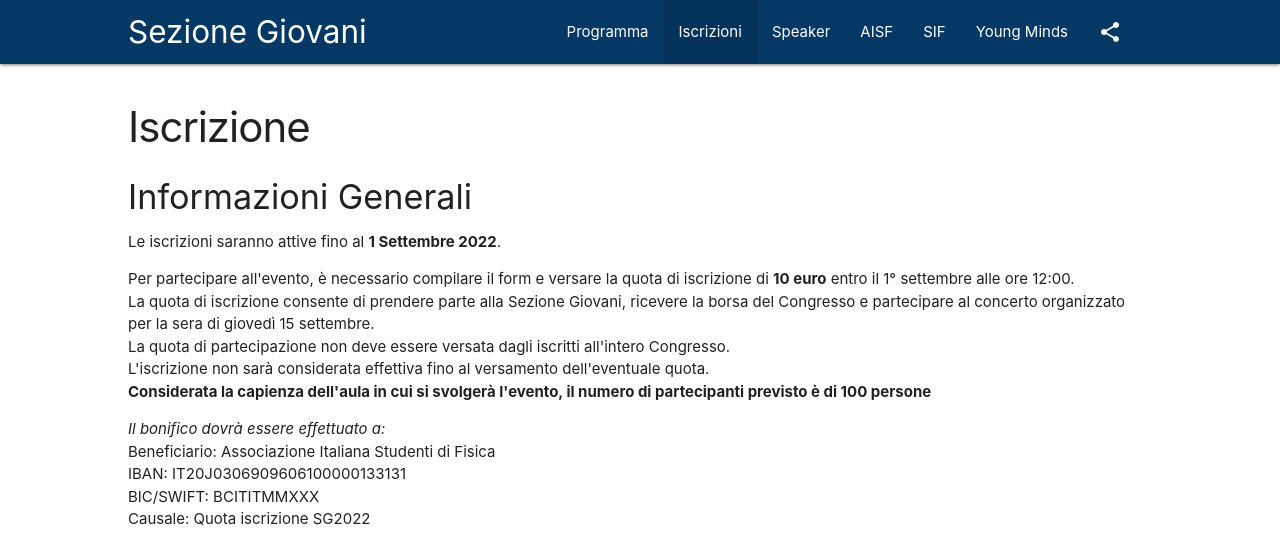
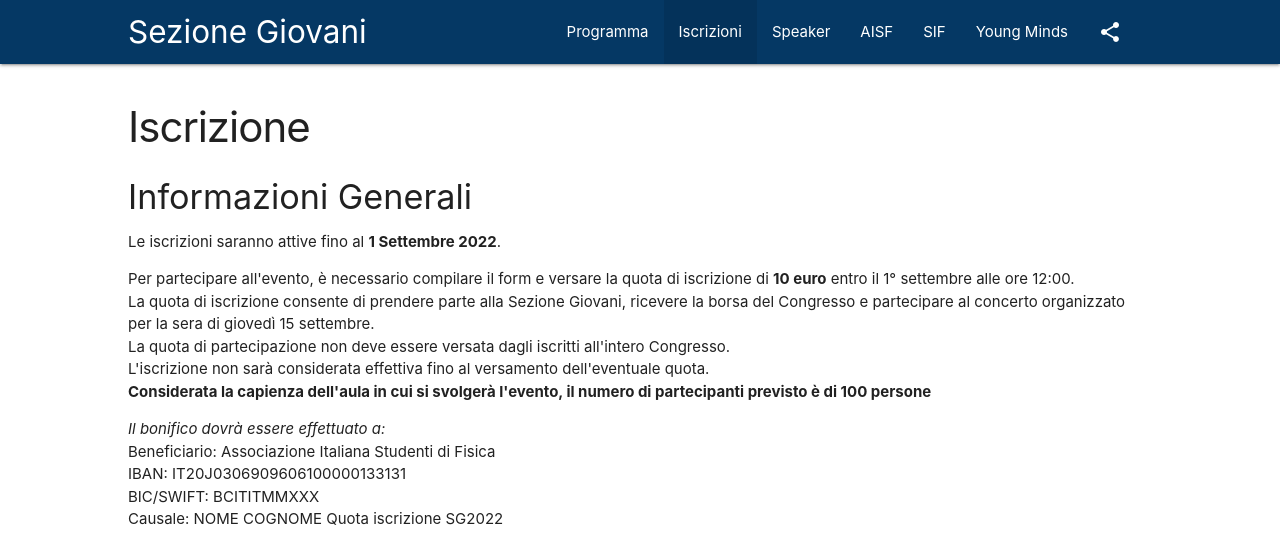
Before and after one commit to ai-sf/sg2022, a Jekyll site: the page built from registration.html, in a window 1280 px wide, cut to the strip 0-546 px from the top of the page. Built offline with Jekyll 4.4.1, drawn with Linux system fonts in a browser that asks for light colours; nearby versions of some CDN libraries.

Commit message:
Update registration.yml

```diff
--- a/_data/registration.yml
+++ b/_data/registration.yml
@@ -14,6 +14,6 @@ description:
             - line: "Beneficiario: Associazione Italiana Studenti di Fisica"
             - line: "IBAN: IT20J0306909606100000133131"
             - line: "BIC/SWIFT: BCITITMMXXX"
-            - line: "Causale: Quota iscrizione SG2022"
+            - line: "Causale: NOME COGNOME Quota iscrizione SG2022"
 
 ending_date: "2022-09-01 12:00"
```
